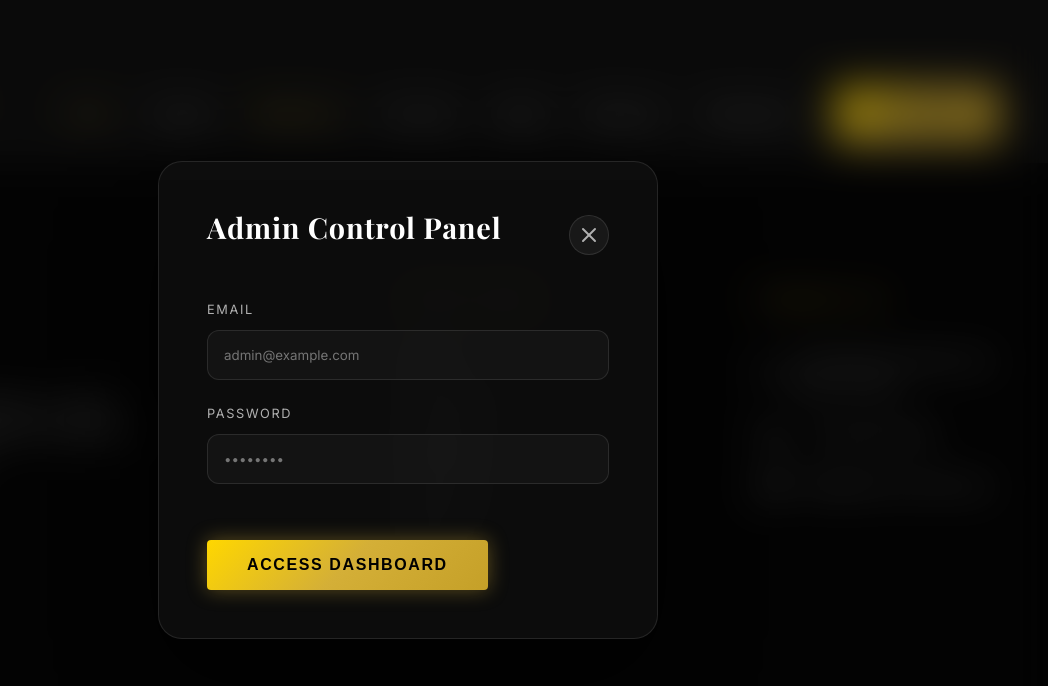
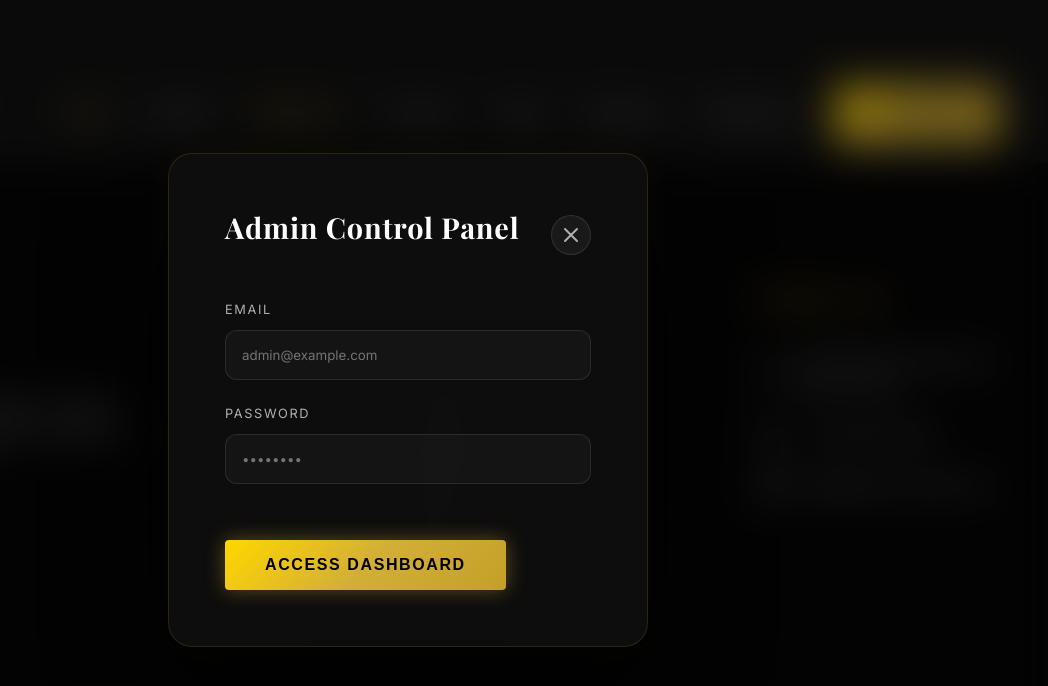
Before and after one commit to SusanadeAI/eegm, a website: page index.html in a window 1280 px wide. Both pictures are taken after a click on the link "Site Management". Shown: the part 11445-12131 px from the top of the page, 232-1280 px from the left. Before the commit the page ends 12000 px from the top, so only its background shows below. After the commit the page ends 12000 px from the top, so only its background shows below. Drawn offline with nearby package versions, Linux system fonts and the light colour scheme; a web font is replaced by a local one.

Commit message:
Final premium polish on Admin UI and verification of laptop layout

```diff
--- a/style.css
+++ b/style.css
@@ -1374,14 +1374,14 @@
 }
 
 .admin-modal {
-    background: rgba(15, 15, 15, 0.8);
-    border: 1px solid rgba(255, 255, 255, 0.1);
+    background: rgba(15, 15, 15, 0.9);
+    border: 1px solid rgba(212, 175, 55, 0.15);
     border-radius: 24px;
     width: 90%;
-    max-width: 500px;
-    padding: 3rem;
+    max-width: 480px;
+    padding: 3.5rem;
     position: relative;
-    box-shadow: 0 40px 100px rgba(0,0,0,0.8);
+    box-shadow: 0 40px 120px rgba(0,0,0,0.9), 0 0 40px rgba(212, 175, 55, 0.05);
     color: var(--text-primary);
 }
 
```
